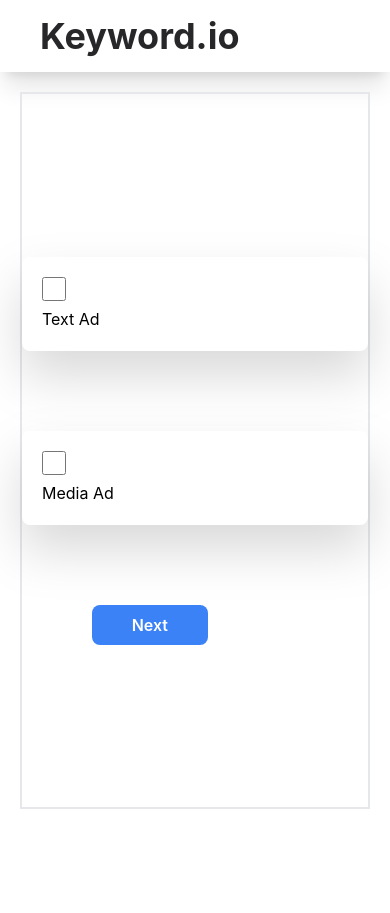
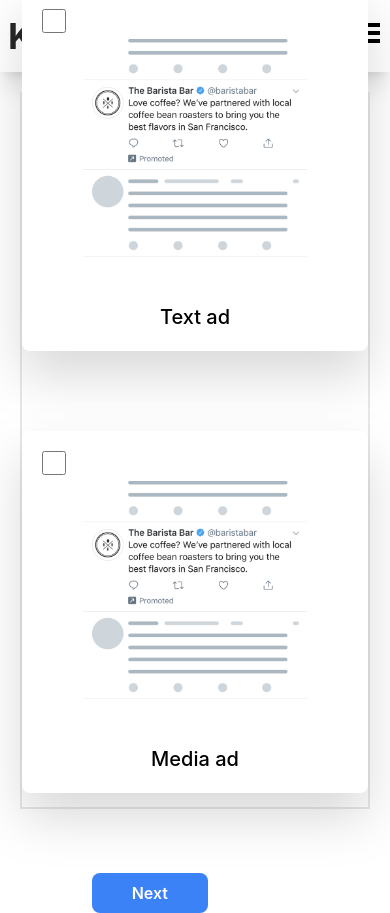
Before and after one commit to Dhanasaitholeti/assignment-keywordio, a React (Vite) app: page /create-ad in a window 390 px wide. Before the commit the page ends 844 px from the top, so only its background shows below. Built offline with nearby package versions, Linux system fonts and the light colour scheme.

Commit message:
added images to create ad component

```diff
--- a/package.json
+++ b/package.json
@@ -13,6 +13,7 @@
     "@emotion/react": "^11.11.1",
     "@emotion/styled": "^11.11.0",
     "@mui/material": "^5.14.13",
+    "@types/d3-array": "^3.0.8",
     "react": "^18.2.0",
     "react-dom": "^18.2.0",
     "react-icons": "^4.11.0",
--- a/src/components/AdInsights.tsx
+++ b/src/components/AdInsights.tsx
@@ -5,7 +5,6 @@
   TableHead,
   TableRow,
   TableCell,
-  Grid,
 } from "@mui/material";
 import { AdsData } from "../configs/adsData";
 
--- a/src/components/ChartStats.tsx
+++ b/src/components/ChartStats.tsx
@@ -19,7 +19,10 @@
           nameKey="Group"
         >
           {AdsMetrics.map((entry, index) => (
-            <Cell key={`cell-${index}`} fill={COLORS[index % COLORS.length]} />
+            <Cell
+              key={`cell-${entry.Group}`}
+              fill={COLORS[index % COLORS.length]}
+            />
           ))}
         </Pie>
         <Tooltip />
--- a/src/components/Navbar.tsx
+++ b/src/components/Navbar.tsx
@@ -1,10 +1,45 @@
 import { Link } from "react-router-dom";
+import { Menu } from "@mui/material";
+import { useState } from "react";
+import { GiHamburgerMenu } from "react-icons/gi";
+
 const Navbar = () => {
+  const [anchorEl, setAnchorEl] = useState<null | HTMLElement>(null);
+  const open = Boolean(anchorEl);
+  const handleClick = (event: React.MouseEvent<HTMLElement>) => {
+    setAnchorEl(event.currentTarget);
+  };
+  const handleClose = () => {
+    setAnchorEl(null);
+  };
   return (
     <>
-      <nav className="flex items-center justify-between px-10 py-4 text-zinc-800 shadow-xl">
+      <nav className="flex items-center justify-between px-2 md:px-10 py-4 text-zinc-800 shadow-xl">
         <div>
           <h1 className="text-4xl font-bold">Keyword.io</h1>
+        </div>
+        <div className="md:hidden">
+          <button id="basic-button" onClick={handleClick}>
+            <GiHamburgerMenu size={32} color={"black"} />
+          </button>
+          <Menu
+            id="basic-menu"
+            anchorEl={anchorEl}
+            open={open}
+            onClose={handleClose}
+            MenuListProps={{
+              "aria-labelledby": "basic-button",
+            }}
+          >
+            <div className="flex flex-col text-lg font-semibold px-5 py-2 gap-2">
+              <Link to="/" onClick={handleClose}>
+                Dashboard
+              </Link>
+              <Link to="/create-ad" onClick={handleClose}>
+                Create Ads
+              </Link>
+            </div>
+          </Menu>
         </div>
         <div className="text-2xl font-semibold hidden md:flex items-center justify-center gap-10 ">
           <Link to="/">Dashboard</Link>
--- a/src/pages/CreateAd.tsx
+++ b/src/pages/CreateAd.tsx
@@ -1,5 +1,6 @@
 import { useState } from "react";
 import BottomButtonGroup from "../components/BottomButtonGroup";
+import TextAd from "../assets/images/text-only-ad.png";
 
 const CreateAd = () => {
   const [adType, setAdType] = useState<string | undefined>(undefined);
@@ -21,7 +22,10 @@
               checked={adType == "textad"}
               className="w-6 h-6"
             />
-            <h1>Text Ad</h1>
+            <div className="flex flex-col items-center justify-center gap-10">
+              <img src={TextAd} alt="" className="aspect-square w-56" />
+              <h1 className="text-xl font-medium">Text ad</h1>
+            </div>
           </div>
           <div className={boxStyle} onClick={() => handleCardClick("mediaad")}>
             <input
@@ -29,7 +33,11 @@
               checked={adType == "mediaad"}
               className="w-6 h-6"
             />
-            <h1>Media Ad</h1>
+            <div className="flex flex-col items-center justify-center gap-10">
+              <img src={TextAd} alt="" className="aspect-square w-56" />
+
+              <h1 className="text-xl font-medium">Media ad</h1>
+            </div>
           </div>
         </div>
         <div className="w-full px-20">
```
Also changed, not shown: src/assets/images/text-only-ad.png (added), 1 other file (tests, documents, lock files or other folders).
